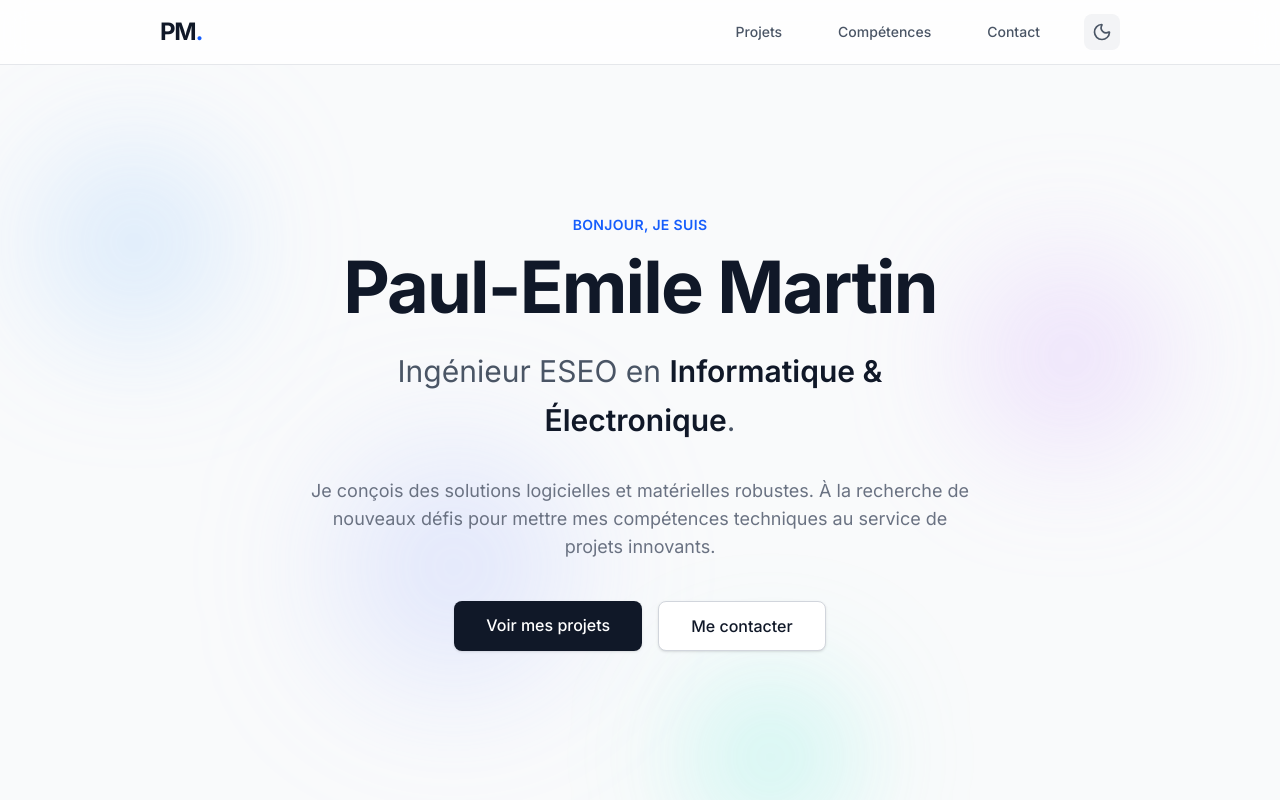
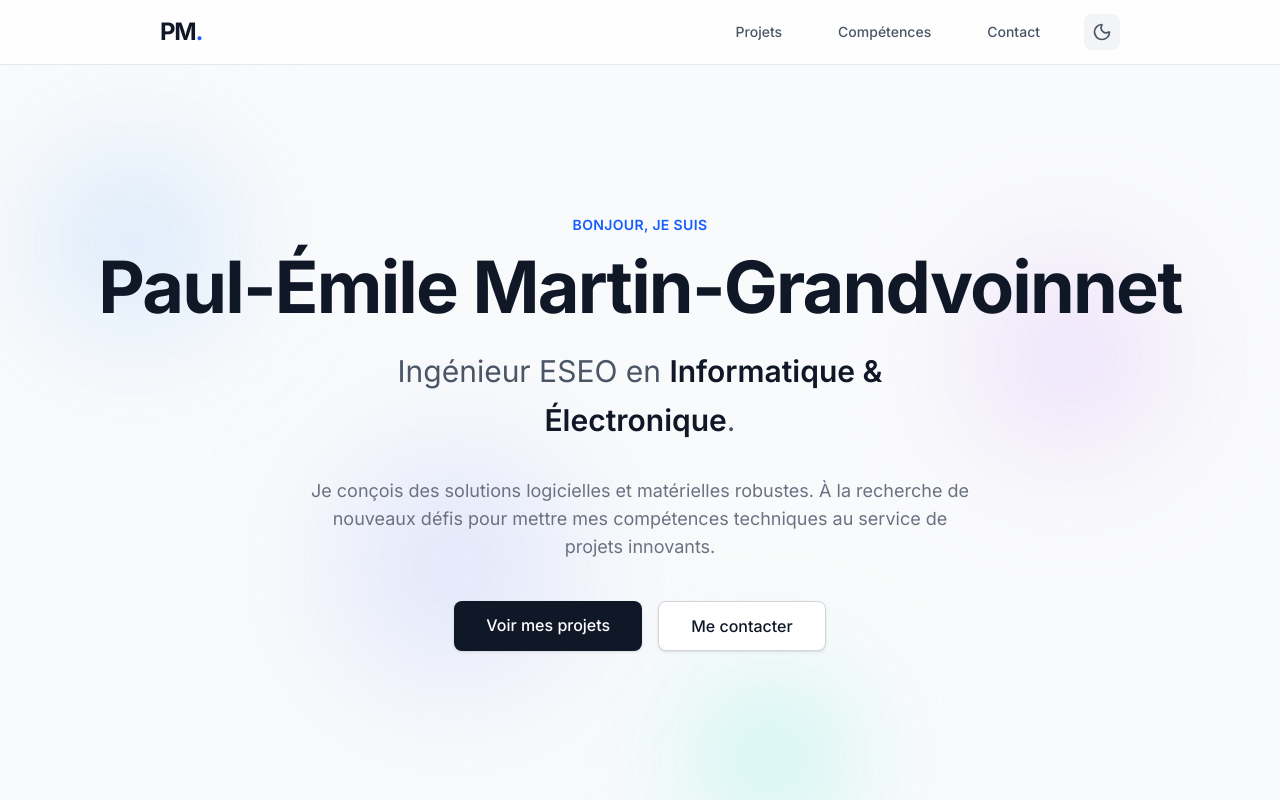
Before and after one commit to ProjectsPEMG/Portfolio, a Next.js app: page / in a window 1280 px wide. Shown: the top 800 px of the page. Built offline with nearby package versions, Linux system fonts and the light colour scheme.

Commit message:
Update Hero.tsx

```diff
--- a/components/Hero.tsx
+++ b/components/Hero.tsx
@@ -49,7 +49,7 @@ export default function Hero() {
         </span>
 
         <h1 className="text-5xl md:text-7xl font-bold text-gray-900 dark:text-white mb-6 tracking-tight">
-          Paul-Emile Martin
+          Paul-Émile Martin-Grandvoinnet
         </h1>
 
         <h2 className="text-2xl md:text-3xl text-gray-600 dark:text-gray-300 mb-8 max-w-2xl mx-auto leading-relaxed">
```
